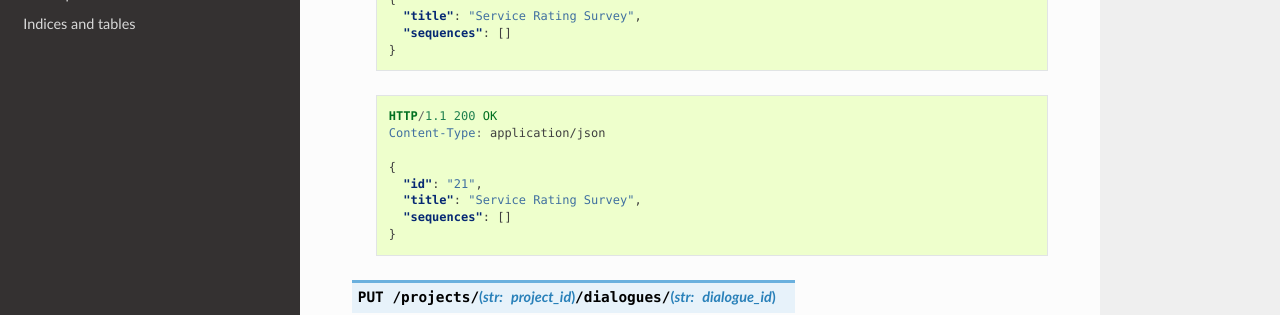
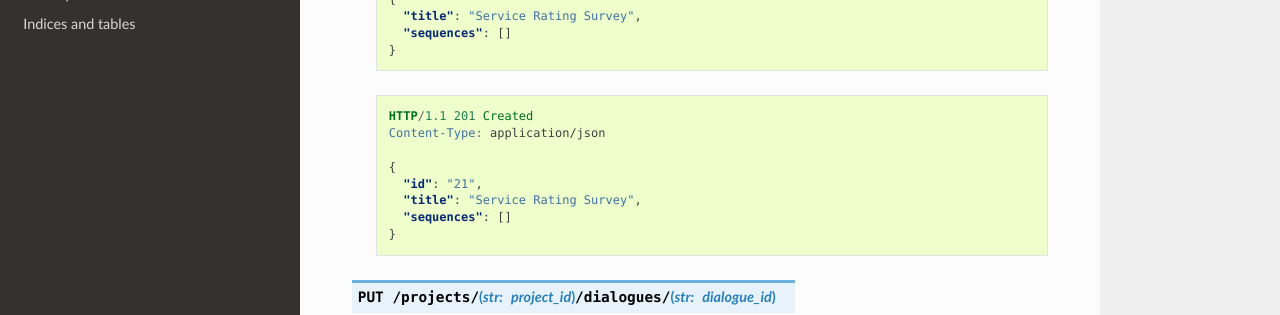
Before and after one commit to praekelt/numi-api, a Sphinx documentation site: the page built from docs/index.rst, in a window 1280 px wide and 900 px high, scrolled down 4837 px. Shown: the part 151-466 px from the top of the window. Built offline with Sphinx 7.4.7 and the Read the Docs theme 2.0.0, drawn with Linux system fonts in a browser that asks for light colours.

Commit message:
Fix dialogue post api endpoint's response code

```diff
--- a/docs/index.rst
+++ b/docs/index.rst
@@ -269,7 +269,7 @@ Creates a new dialogue under the project with the id ``project_id`` using the :r
 
   .. sourcecode:: http
 
-     HTTP/1.1 200 OK
+     HTTP/1.1 201 Created
      Content-Type: application/json
 
      {
```
